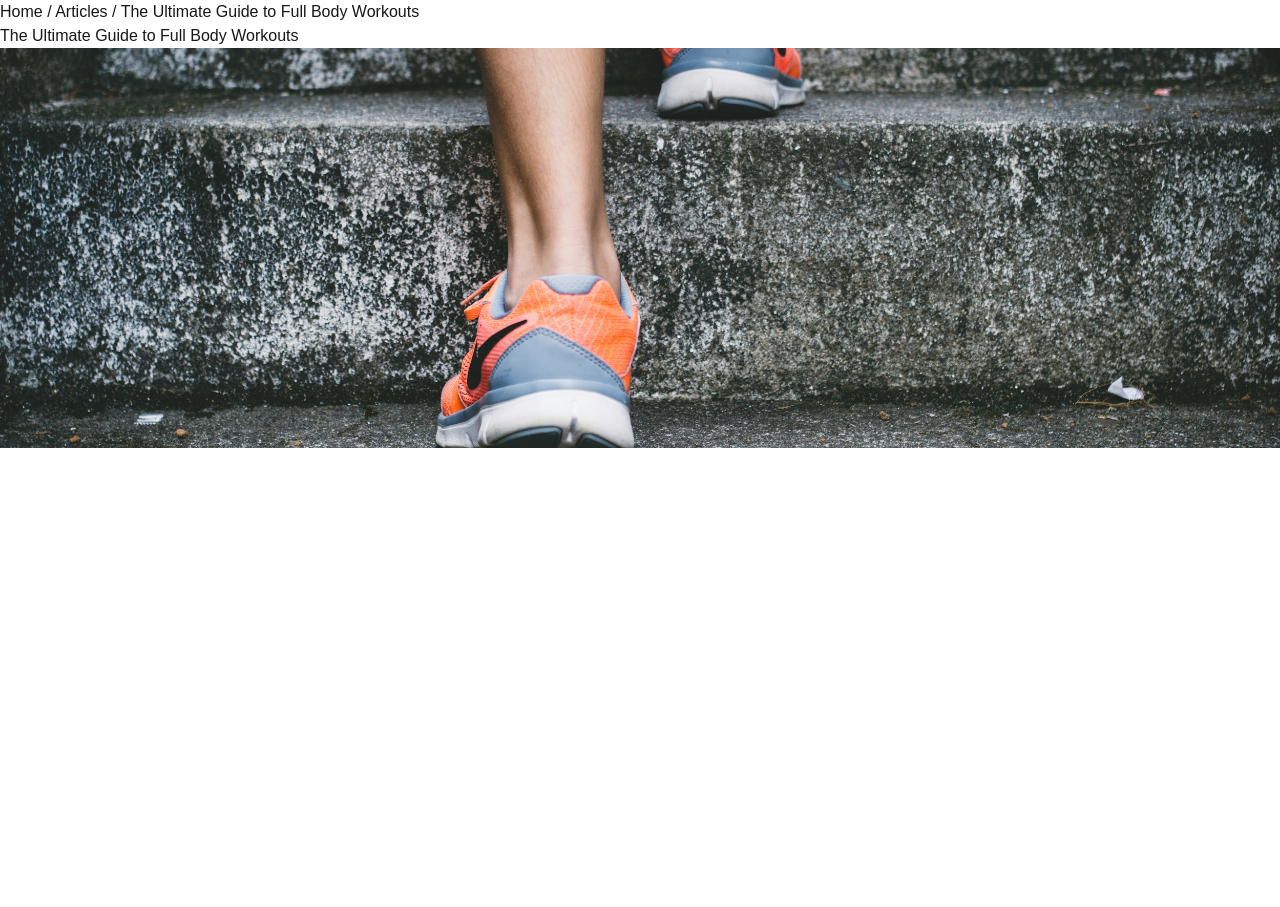
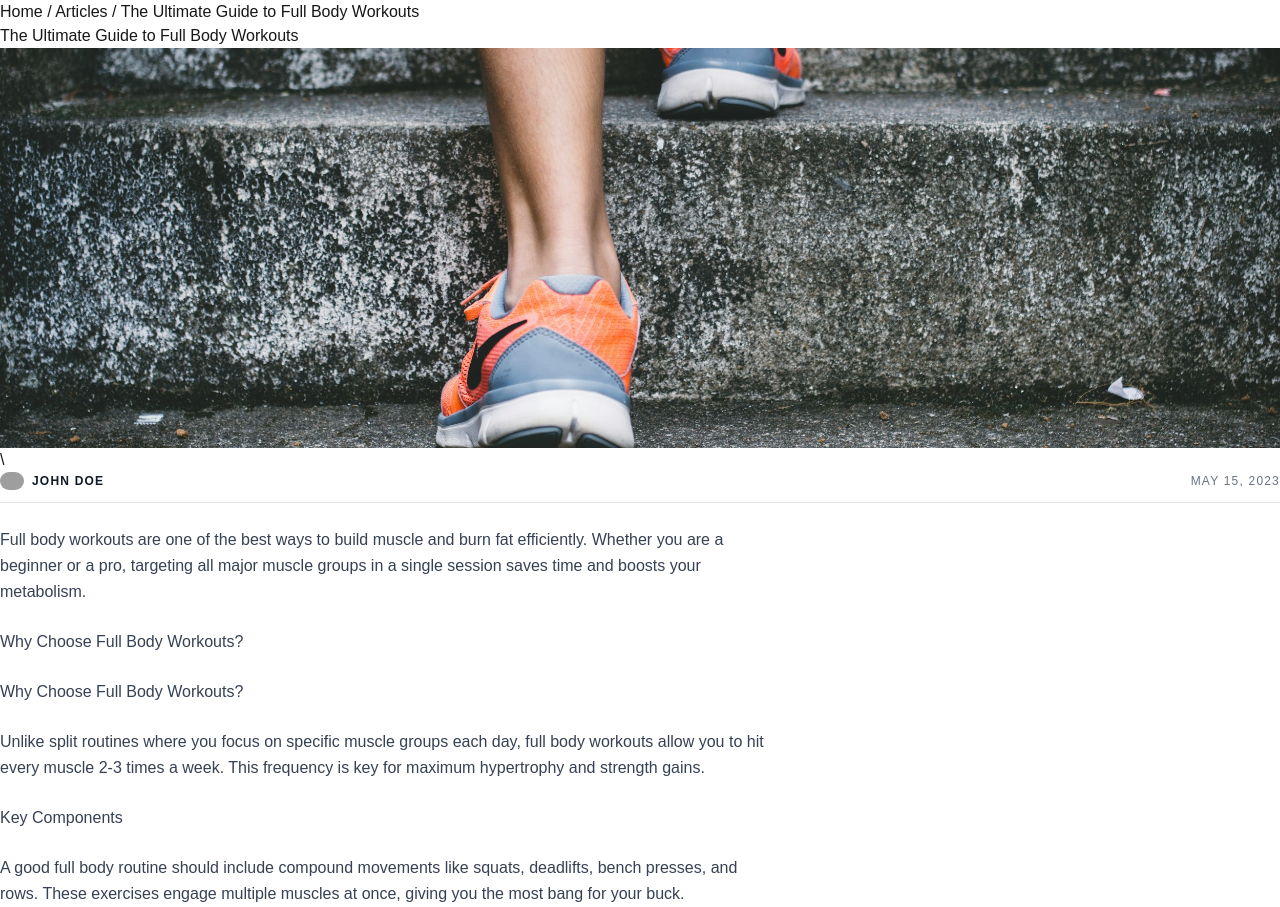
Before and after one commit to mah12345o/blog-web-app, a Next.js app: page /blog/full-body-workout-guide in a window 1280 px wide. Before the commit the page ends 800 px from the top, so only its background shows below. Built offline with nearby package versions, Linux system fonts and the light colour scheme; grey boxes are pictures that could not be loaded.

Commit message:
props data interafec fix

```diff
--- a/app/(pages)/blog/[slug]/page.tsx
+++ b/app/(pages)/blog/[slug]/page.tsx
@@ -1,10 +1,11 @@
 import { Metadata } from "next";
 import React from "react";
-import data from "../../../data/data.json";
+import data from "@/app/data/data.json";
 import { notFound } from "next/navigation";
-import BannerSection from "@/app/components/Banner";
-import Header from "@/app/components/Hero";
-
+import { Header } from "@/app/components/Hero";
+import { BannerSection } from "@/app/components/Banner";
+import { BlogContent } from "@/app/components/BlogContent";
+import { BlogPostInterface } from "@/app/interface";
 
 export async function generateMetadata({
   params,
@@ -12,7 +13,9 @@ export async function generateMetadata({
   params: { slug: string };
 }): Promise<Metadata> {
   const { slug } = params;
-  const post = data?.find((p) => p.slug === slug);
+  const data1 = data as BlogPostInterface[];
+
+  const post = data1?.find((p) => p.slug === slug);
   if (!post) {
     return {
       title: "Post not found",
@@ -26,11 +29,10 @@ export async function generateMetadata({
   };
 }
 
-
 export function generateStaticParams() {
-  return data?.map((post) => ({ slug: post?.slug }));
+  const data1 = data as BlogPostInterface[];
+  return data1?.map((post) => ({ slug: post?.slug }));
 }
-
 
 export default async function BlogPost({
   params,
@@ -38,13 +40,20 @@ export default async function BlogPost({
   params: Promise<{ slug: string }>;
 }) {
   const { slug } = await params;
+  const data1 = data as BlogPostInterface[];
 
-  const post = data?.find((p) => p.slug === slug);
+  const post = data1?.find((p) => p.slug === slug);
 
   if (!post) return notFound();
 
-  return <div>
-    <Header title={post?.title} breadcrumbs={["Home", "Articles", post?.title]} />
-    <BannerSection imageSrc={post?.heroImage} />
-  </div>;
+  return (
+    <div>
+      <Header
+        title={post?.title}
+        breadcrumbs={["Home", "Articles", post?.title]}
+      />
+      <BannerSection imageSrc={post?.heroImage} />\
+      <BlogContent data={post?.body} />
+    </div>
+  );
 }
--- a/app/components/Banner.tsx
+++ b/app/components/Banner.tsx
@@ -1,10 +1,10 @@
 import React from "react";
 
-export default function BannerSection({
+export const BannerSection = ({
   imageSrc = "/hero.png",
 }: {
   imageSrc?: string;
-}) {
+}) => {
   return (
     <section
       style={{
@@ -16,4 +16,4 @@ export default function BannerSection({
       }}
     />
   );
-}
+};
--- /dev/null
+++ b/app/components/BlogBody.tsx
@@ -0,0 +1,36 @@
+// app/components/BlogBody.tsx
+
+import React from "react";
+import { BlogBlock } from "../interface";
+
+interface BlogBodyProps {
+  body: BlogBlock[];
+}
+
+export const BlogBody = ({ body }: BlogBodyProps) => {
+  return (
+    <div className="space-y-6 text-gray-700 leading-relaxed">
+      {body.map((block, index) => {
+        switch (block.type) {
+          case "quote":
+            return (
+              <div
+                key={index}
+                className="border-l-4 border-gray-300 pl-4 italic text-gray-800 max-w-3xl"
+              >
+                {block.content}
+              </div>
+            );
+
+          case "paragraph":
+          default:
+            return (
+              <p key={index} className="max-w-3xl">
+                {block.content}
+              </p>
+            );
+        }
+      })}
+    </div>
+  );
+};
--- /dev/null
+++ b/app/components/BlogContent.tsx
@@ -0,0 +1,16 @@
+import { BlogBlock } from "../interface";
+import { BlogHeader } from "./BlogHeader";
+import { BlogBody } from "./BlogBody";
+
+export const BlogContent = ({ data }: { data: BlogBlock[] }) => {
+  return (
+    <div>
+      <BlogHeader
+        author="John Doe"
+        avatar="/images/john-doe.jpg"
+        date="May 15, 2023"
+      />
+      <BlogBody body={data} />
+    </div>
+  );
+};
--- /dev/null
+++ b/app/components/BlogHeader.tsx
@@ -0,0 +1,33 @@
+import Image from "next/image";
+
+type Props = {
+  author: string;
+  avatar: string;
+  date: string;
+};
+
+export const BlogHeader = ({ author, avatar, date }: Props) => {
+  return (
+    <div className="flex items-center justify-between border-b border-gray-200 pb-3 mb-6">
+
+      {/* Author */}
+      <div className="flex items-center gap-2">
+        <Image
+          src={avatar}
+          alt={author}
+          width={24}
+          height={24}
+          className="rounded-full"
+        />
+        <span className="text-xs font-semibold tracking-widest uppercase text-gray-900">
+          {author}
+        </span>
+      </div>
+
+      {/* Date */}
+      <span className="text-xs tracking-widest uppercase text-gray-500">
+        {date}
+      </span>
+    </div>
+  );
+};
--- a/app/components/Hero.tsx
+++ b/app/components/Hero.tsx
@@ -5,10 +5,10 @@ interface PropsInterface {
   breadcrumbs?: string[];
 }
 
-export default function Header({
+export const Header=({
   title,
   breadcrumbs = ["Home", "Articles"]
-}: PropsInterface) {
+}: PropsInterface) =>{
   return (
     <section>
       <div >
--- a/app/data/data.json
+++ b/app/data/data.json
@@ -16,6 +16,10 @@
       },
       {
         "type": "heading",
+        "content": "Why Choose Full Body Workouts?"
+      },
+       {
+        "type": "",
         "content": "Why Choose Full Body Workouts?"
       },
       {
--- /dev/null
+++ b/app/interface/index.ts
@@ -0,0 +1,19 @@
+export interface ParagraphBlock {
+  type: "paragraph";
+  content: string;
+}
+
+export interface QuoteBlock {
+  type: "quote";
+  content: string;
+}
+
+export type BlogBlock = ParagraphBlock | QuoteBlock;
+
+export interface BlogPostInterface {
+  slug: string;
+  title: string;
+  date: string;
+  heroImage: string;
+  body: BlogBlock[];
+}
```
Also changed, not shown: app/components/ExploreMore.tsx (added).
